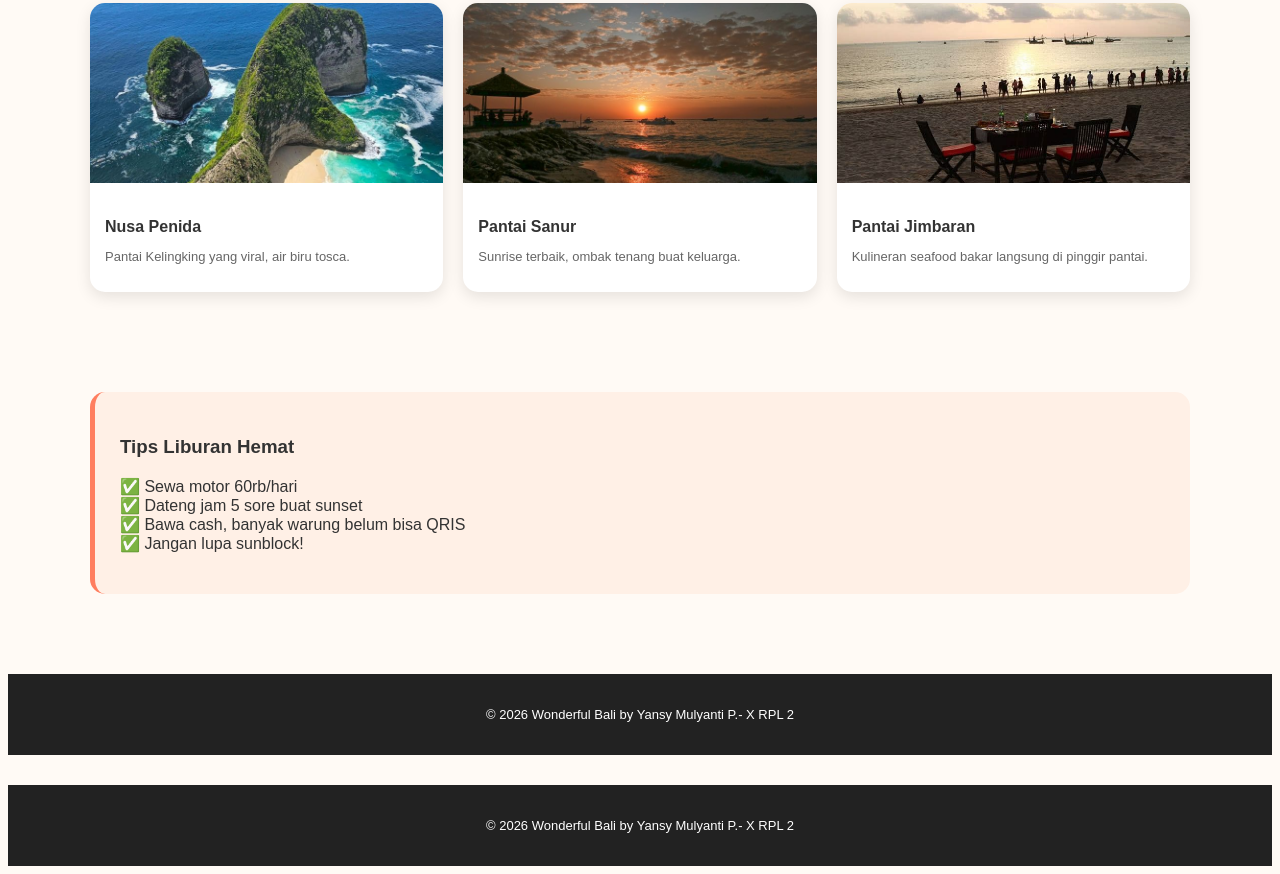
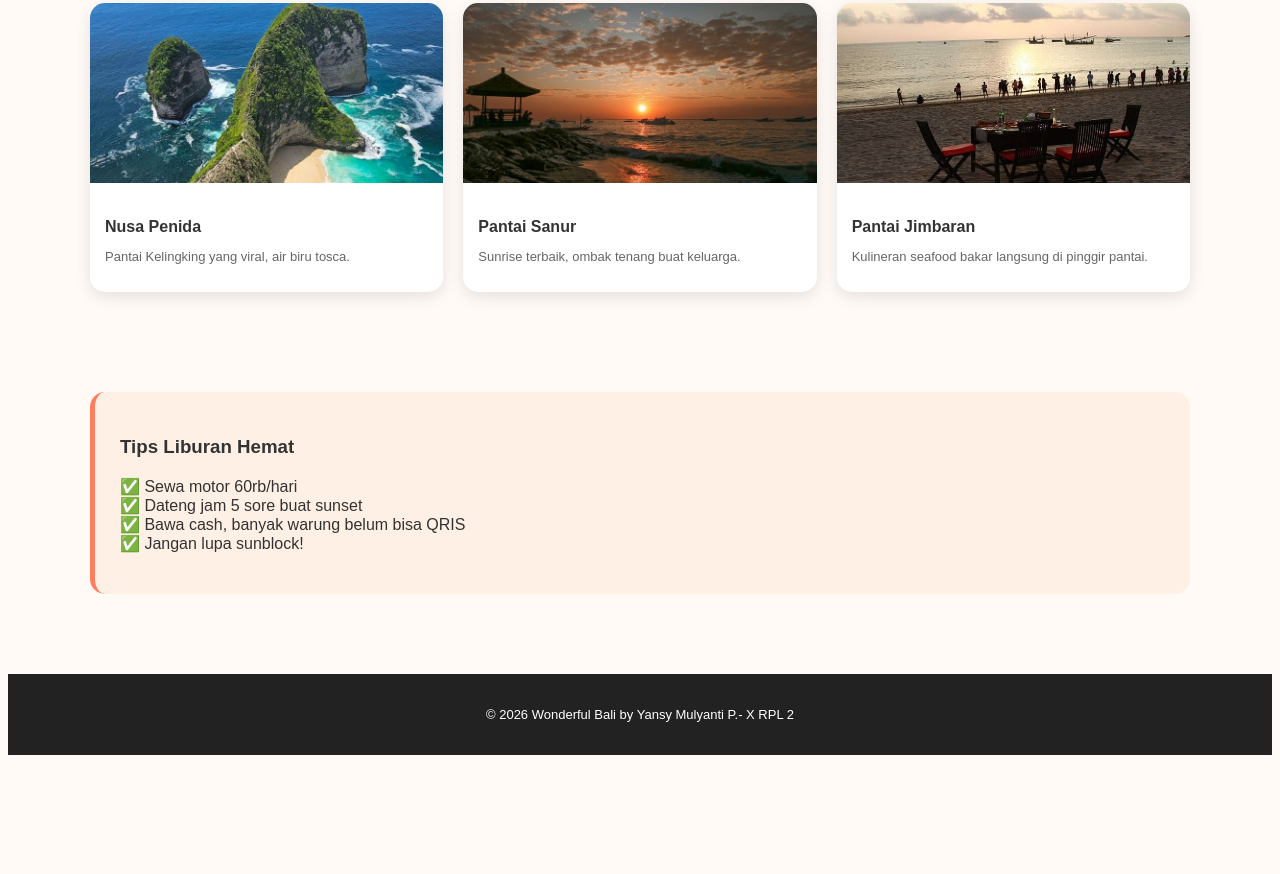
Before and after one commit to yansymulyantiprihartini-png/wonderlandbali, a plain HTML site: page index.html in a window 1280 px wide. Shown: the part 1290-2164 px from the top of the page. After the commit the page ends 2053 px from the top, so only its background shows below. Drawn offline with Linux system fonts and the light colour scheme.

Commit message:
Fix footer placement and remove duplicate closing tags

```diff
--- a/index.html
+++ b/index.html
@@ -87,10 +87,3 @@
 
 </body>
         </html>
-
-  <footer>
-    <p>© 2026 Wonderful Bali by Yansy Mulyanti P.- X RPL 2 </p>
-  </footer>
-
-</body>
-</html>
```
